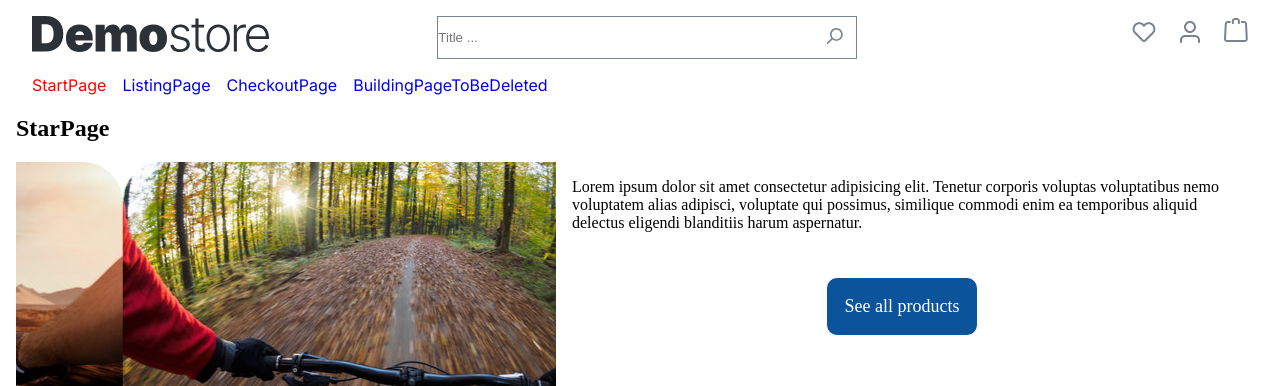
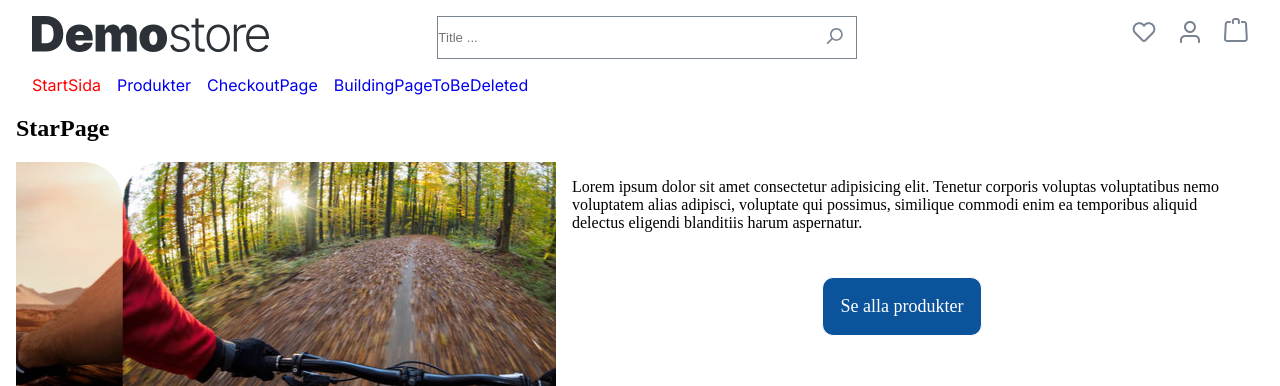
Before and after one commit to EmperorBlizzard/Frontend2Assignment, a React (Vite) app in the folder Frontend2Assignment/: page / in a window 1280 px wide. Shown: the top 386 px of the page. Built offline with nearby package versions, Linux system fonts and the light colour scheme.

Commit message:
Changed text to swedish

```diff
--- a/Frontend2Assignment/src/components/individuals/Menu.jsx
+++ b/Frontend2Assignment/src/components/individuals/Menu.jsx
@@ -7,8 +7,8 @@ function Menu() {
 
   return (
     <nav className={styles.navigationBar}>
-      <MenuLinks name="StartPage" link="/" />
-      <MenuLinks name="ListingPage" link="/listingpage" />
+      <MenuLinks name="StartSida" link="/" />
+      <MenuLinks name="Produkter" link="/listingpage" />
       <MenuLinks name="CheckoutPage" link="/checkoutpage"/>
       <MenuLinks name="BuildingPageToBeDeleted" link="/buildingpagetobedeleted" />
 
--- a/Frontend2Assignment/src/components/sections/startPage/individuals/Slideshow.jsx
+++ b/Frontend2Assignment/src/components/sections/startPage/individuals/Slideshow.jsx
@@ -69,7 +69,7 @@ function Slideshow() {
       </div>
       <div className='sideText'>
         <p>Lorem ipsum dolor sit amet consectetur adipisicing elit. Tenetur corporis voluptas voluptatibus nemo voluptatem alias adipisci, voluptate qui possimus, similique commodi enim ea temporibus aliquid delectus eligendi blanditiis harum aspernatur.</p>
-        <MenuLinks name="See all products" link="/listingpage" />
+        <MenuLinks name="Se alla produkter" link="/listingpage" />
       </div>
     </div>
   )
```
